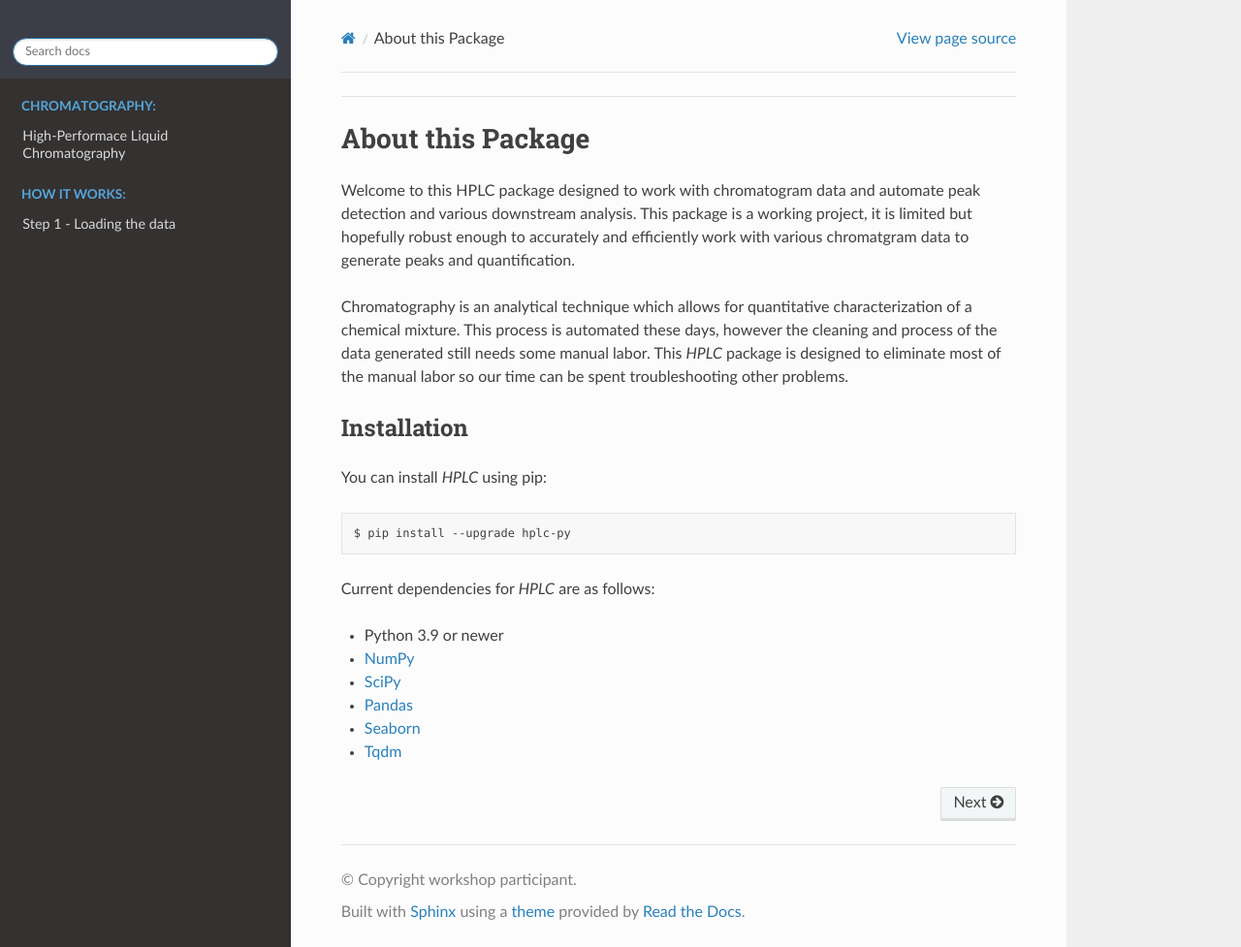
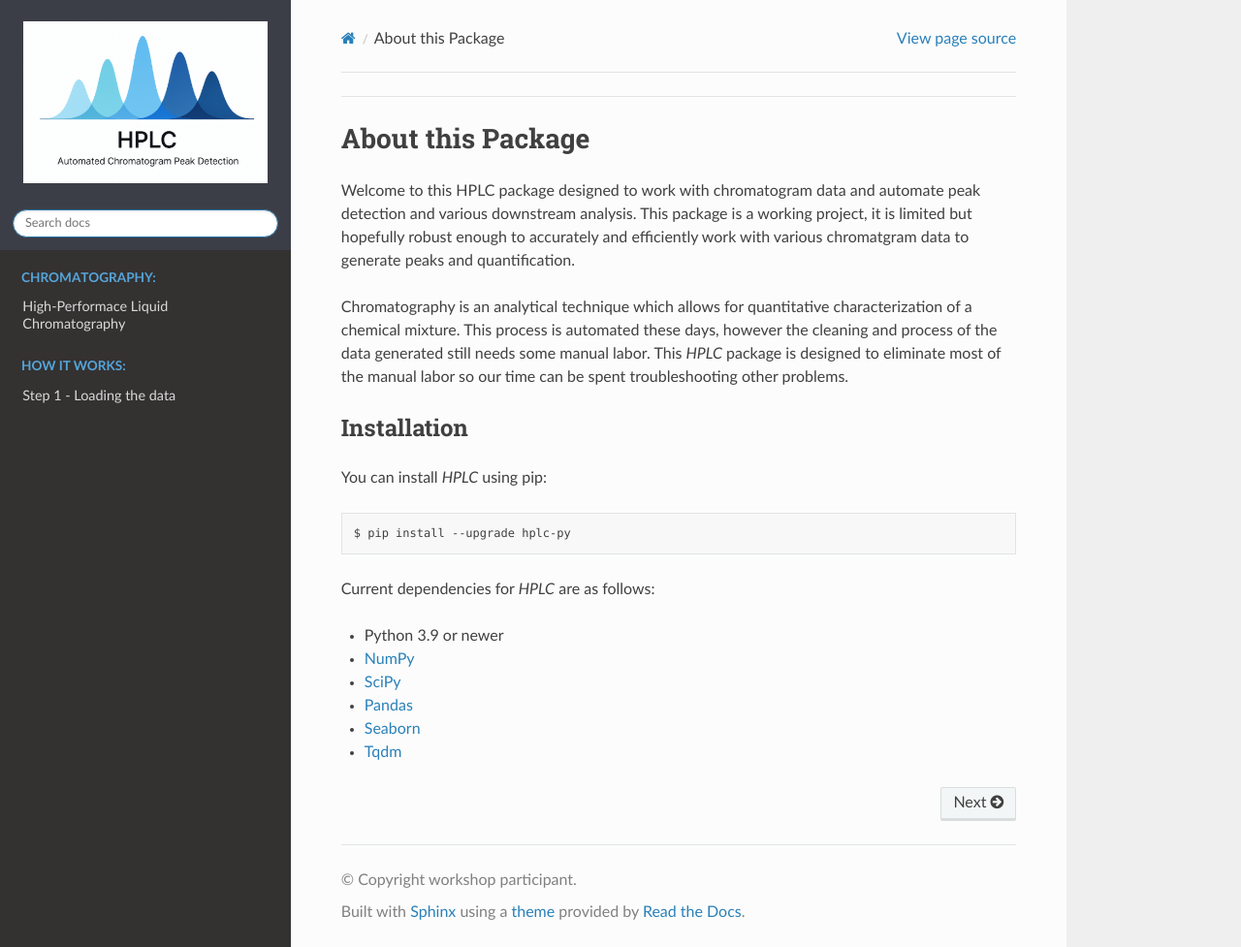
Before and after one commit to pcichowicz/HPLC, a Sphinx documentation site: the page built from doc/index.rst, in a window 1280 px wide and 977 px high. Shown: the whole window at 97% size. Built offline with Sphinx 7.4.7 and the Read the Docs theme 3.1.0, drawn with Linux system fonts in a browser that asks for light colours.

Commit message:
Update conf.py

```diff
--- a/doc/conf.py
+++ b/doc/conf.py
@@ -25,7 +25,7 @@ exclude_patterns = ['_build', 'Thumbs.db', '.DS_Store']
 
 html_theme = 'sphinx_rtd_theme'
 html_static_path = ['_static']
-html_logo = "src/HPLC-image.png"
+html_logo = "_static/HPLC_image.png"
 html_theme_options = {
     "logo_only": True,
     "sticky_navigation": True,
```
